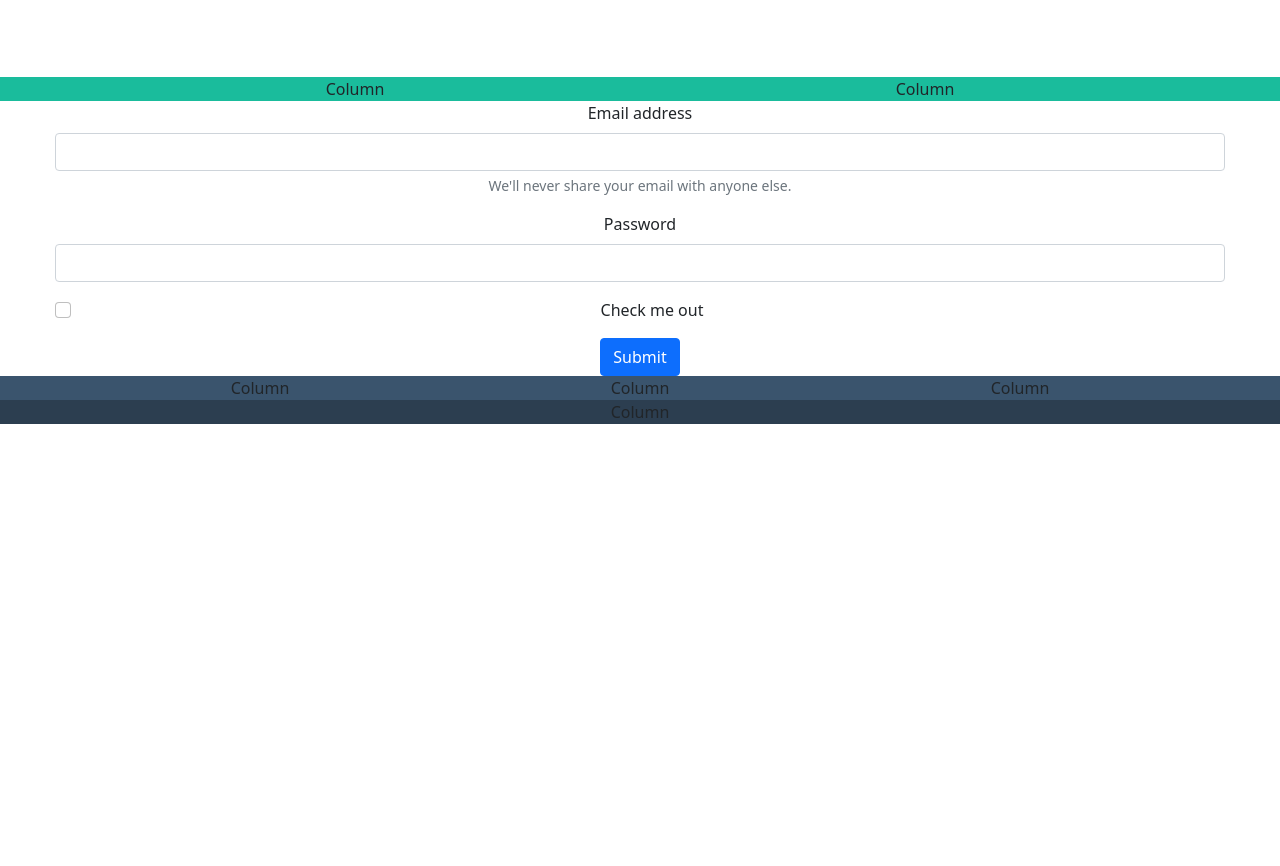
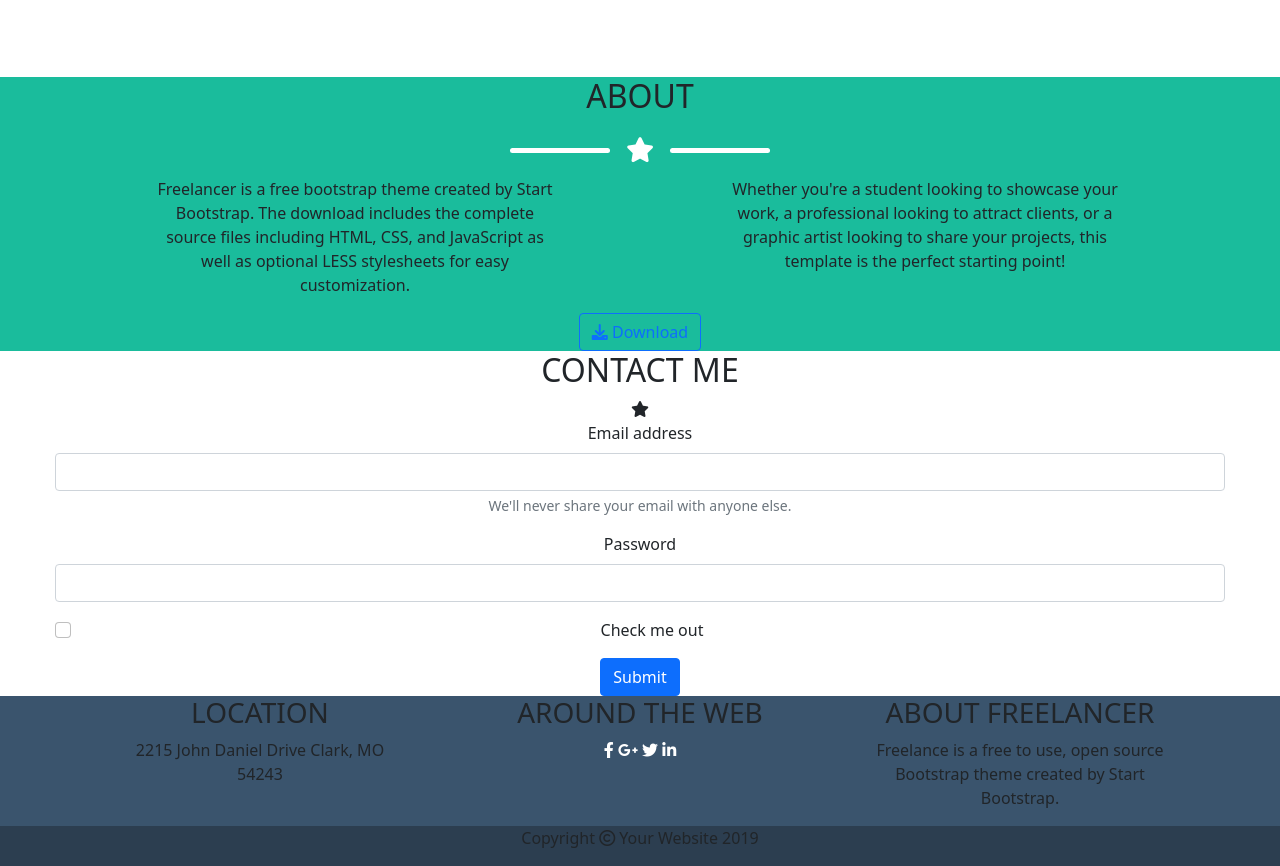
Before and after one commit to Marcoseven/html-css-bootstrap-freelancer, a plain HTML site: page index.html in a window 1280 px wide. Shown: the part 1278-2144 px from the top of the page. Before the commit the page ends 1702 px from the top, so only its background shows below. Drawn offline with nearby package versions, Linux system fonts and the light colour scheme.

Commit message:
Aggiunte modifiche
Inserite le sezioni dell'about e footer

```diff
--- a/index.html
+++ b/index.html
@@ -93,22 +93,22 @@
 					<div class="star_portfolio"><i class="fas fa-star"></i></div>
 					<div class="row row-cols-3 g-3 margin_bottom">
 						<div class="col">
-							<img src="./bootstrap_freelancer/img/cabin.png" alt="" />
+							<img src="./bootstrap_freelancer/img/cabin.png" alt="immagine figurativa di una abitazione in legno" />
 						</div>
 						<div class="col">
-							<img src="./bootstrap_freelancer/img/cake.png" alt="" />
+							<img src="./bootstrap_freelancer/img/cake.png" alt="immagine figurativa di una fetta di torta" />
 						</div>
 						<div class="col">
-							<img src="./bootstrap_freelancer/img/circus.png" alt="" />
+							<img src="./bootstrap_freelancer/img/circus.png" alt="immagine figurativa di un circo" />
 						</div>
 						<div class="col">
-							<img src="./bootstrap_freelancer/img/game.png" alt="" />
+							<img src="./bootstrap_freelancer/img/game.png" alt="immagine figurativa di un joystick per videogiochi" />
 						</div>
 						<div class="col">
-							<img src="./bootstrap_freelancer/img/safe.png" alt="" />
+							<img src="./bootstrap_freelancer/img/safe.png" alt="immagine figurativa di una cassaforte" />
 						</div>
 						<div class="col">
-							<img src="./bootstrap_freelancer/img/submarine.png" alt="" />
+							<img src="./bootstrap_freelancer/img/submarine.png" alt="immagine figurativa di un sottomarino" />
 						</div>
 					</div>
 				</div>
@@ -118,9 +118,32 @@
 			<!-- .about -->
 			<div class="about">
 				<div class="container container_major">
+					<h2>ABOUT</h2>
+					<div class="star"><i class="fas fa-star"></i></div>
+
 					<div class="row">
-						<div class="col">Column</div>
-						<div class="col">Column</div>
+						<div class="col">
+							<p id="p_left">
+								Freelancer is a free bootstrap theme created by Start<br />Bootstrap.
+								The download includes the complete<br />source files including
+								HTML, CSS, and JavaScript as<br />well as optional LESS
+								stylesheets for easy <br />customization.
+							</p>
+						</div>
+						<div class="col">
+							<p>
+								Whether you're a student looking to showcase your <br />work, a
+								professional looking to attract clients, or a <br />graphic
+								artist looking to share your projects, this <br />template is
+								the perfect starting point!
+							</p>
+						</div>
+					</div>
+					<div class="btn_about">
+						<button type="button" class="btn btn-outline-primary">
+							<i class="fas fa-download"></i>
+							Download
+						</button>
 					</div>
 				</div>
 			</div>
@@ -129,6 +152,9 @@
 			<!-- .contact -->
 			<div class="contact">
 				<form class="container_major">
+					<h2>CONTACT ME</h2>
+					<div class="star_portfolio_contact"><i class="fas fa-star"></i></div>
+
 					<div class="mb-3">
 						<label for="exampleInputEmail1" class="form-label"
 							>Email address</label
@@ -175,16 +201,59 @@
 			<div class="location">
 				<div class="container container_major">
 					<div class="row row-cols-3">
-						<div class="col">Column</div>
-						<div class="col">Column</div>
-						<div class="col">Column</div>
+						<div class="col">
+							<h3>LOCATION</h3>
+							<p>
+								2215 John Daniel Drive Clark, MO <br />
+								54243
+							</p>
+						</div>
+						<div class="col">
+							<h3>AROUND THE WEB</h3>
+							<div>
+								<span class="circle_footer">
+									<span class="social_footer">
+										<i class="fab fa-facebook-f"></i>
+									</span>
+								</span>
+								<span class="circle_footer">
+									<span class="social_footer">
+										<i class="fab fa-google-plus-g"></i>
+									</span>
+								</span>
+								<span class="circle_footer">
+									<span class="social_footer">
+										<i class="fab fa-twitter"></i>
+									</span>
+								</span>
+								<span class="circle_footer">
+									<span class="social_footer">
+										<i class="fab fa-linkedin-in"></i>
+									</span>
+								</span>
+							</div>
+						</div>
+						<div class="col">
+							<h3>ABOUT FREELANCER</h3>
+							<p>
+								Freelance is a free to use, open source <br />Bootstrap theme
+								created by Start <br />Bootstrap.
+							</p>
+						</div>
 					</div>
 				</div>
 			</div>
 			<div class="copyright">
 				<div class="container container_major">
 					<div class="row row-cols-1">
-						<div class="col">Column</div>
+						<div class="col">
+							<p>
+								Copyright
+								<i class="far fa-copyright"></i></span>
+								Your Website 2019
+
+							</p>
+						</div>
 					</div>
 				</div>
 			</div>
```
